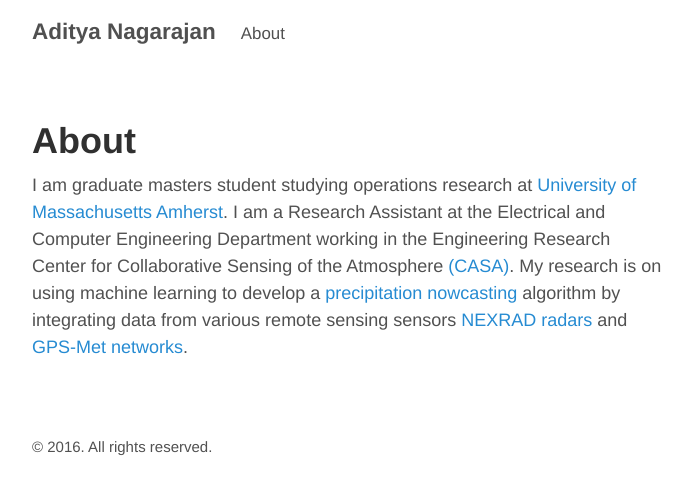
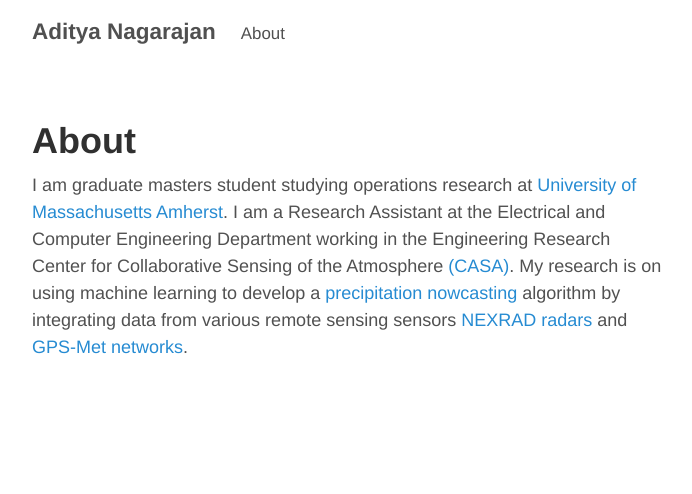
Before and after one commit to adityanagara/adityanagara.github.io, a Jekyll site: the page built from about.md, in a window 1280 px wide. Shown: the top 494 px of the page, without its empty margins (293-985 px from the left). Built offline with Jekyll 4.4.1, drawn with Linux system fonts in a browser that asks for light colours; Markdown is read by kramdown in place of the engine named in the settings.

Commit message:
Update default.html

```diff
--- a/_layouts/default.html
+++ b/_layouts/default.html
@@ -27,12 +27,5 @@
         </footer>
       </div>
     </div>
-      <footer class="footer">
-        <small>
-          &copy; <time datetime="{{ site.time | date_to_xmlschema }}">{{ site.time | date: '%Y' }}</time>. All rights reserved.
-        </small>
-      </footer>
-    </div>
-
   </body>
 </html>
```
